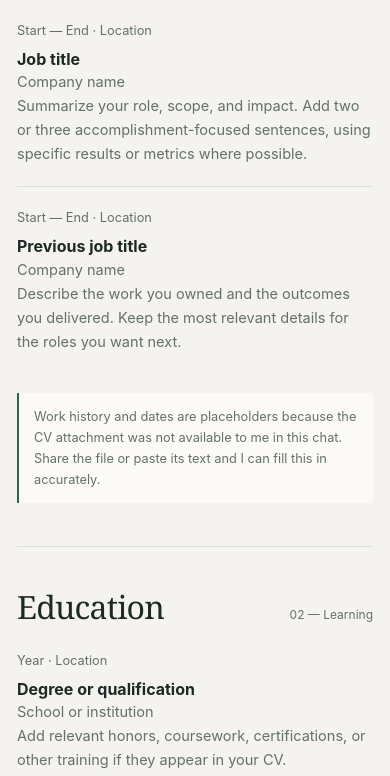
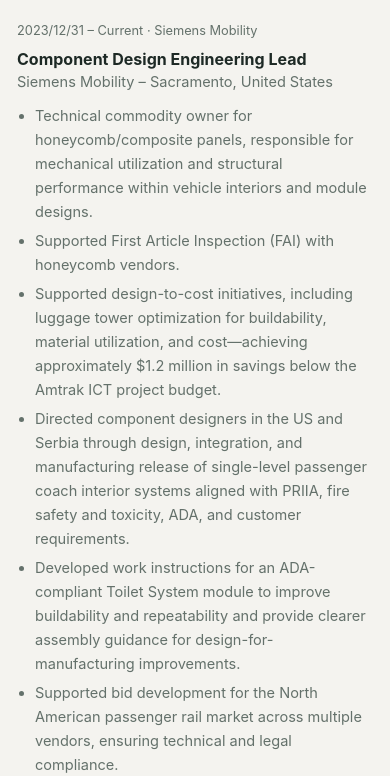
Before and after one commit to bxh5234/resume, a plain HTML site: page index.html in a window 390 px wide. Shown: the part 728-1504 px from the top of the page. Drawn offline with Linux system fonts and the light colour scheme.

Commit message:
Add LinkedIn profile and Siemens Mobility work experience

```diff
--- a/index.html
+++ b/index.html
@@ -56,6 +56,8 @@
     h3 { margin: 0; font-size: 1rem; line-height: 1.4; }
     .subhead { margin: 3px 0 9px; color: var(--accent); font-size: .86rem; }
     .entry p, .summary-copy { margin: 0; color: var(--muted); font-size: .91rem; }
+    .entry ul { margin: 10px 0 0; padding-left: 18px; color: var(--muted); font-size: .91rem; }
+    .entry li { margin: 5px 0; }
     .placeholder { display: inline-block; padding: 2px 8px; border-radius: 4px; background: var(--accent-soft); color: var(--accent); font-size: .82em; }
     .skills { display: flex; flex-wrap: wrap; gap: 8px; padding-top: 2px; }
     .skill { padding: 6px 11px; border: 1px solid var(--line); border-radius: 99px; color: var(--muted); font-size: .81rem; }
@@ -125,7 +127,7 @@
             <p class="sidebar-label">Get in touch</p>
             <div class="contact">
               <a href="mailto:your.email@example.com">your.email@example.com</a>
-              <a href="https://www.linkedin.com/" aria-label="LinkedIn profile">LinkedIn profile</a>
+              <a href="https://www.linkedin.com/in/bradin-heimbach-204aa1105/" aria-label="LinkedIn profile">LinkedIn profile</a>
               <a href="https://github.com/">GitHub profile</a>
               <span class="placeholder">Phone number (optional)</span>
             </div>
@@ -139,14 +141,24 @@
           <section class="section" id="experience">
             <div class="section-heading"><h2>Experience</h2><span class="section-count">01 — Work history</span></div>
             <article class="entry">
-              <div class="date"><span>Start — End</span><span>Location</span></div>
-              <div><h3>Job title</h3><p class="subhead">Company name</p><p>Summarize your role, scope, and impact. Add two or three accomplishment-focused sentences, using specific results or metrics where possible.</p></div>
+              <div class="date"><span>2023/12/31 – Current</span><span>Siemens Mobility</span></div>
+              <div>
+                <h3>Component Design Engineering Lead</h3>
+                <p class="subhead">Siemens Mobility – Sacramento, United States</p>
+                <ul>
+                  <li>Technical commodity owner for honeycomb/composite panels, responsible for mechanical utilization and structural performance within vehicle interiors and module designs.</li>
+                  <li>Supported First Article Inspection (FAI) with honeycomb vendors.</li>
+                  <li>Supported design-to-cost initiatives, including luggage tower optimization for buildability, material utilization, and cost—achieving approximately $1.2 million in savings below the Amtrak ICT project budget.</li>
+                  <li>Directed component designers in the US and Serbia through design, integration, and manufacturing release of single-level passenger coach interior systems aligned with PRIIA, fire safety and toxicity, ADA, and customer requirements.</li>
+                  <li>Developed work instructions for an ADA-compliant Toilet System module to improve buildability and repeatability and provide clearer assembly guidance for design-for-manufacturing improvements.</li>
+                  <li>Supported bid development for the North American passenger rail market across multiple vendors, ensuring technical and legal compliance.</li>
+                </ul>
+              </div>
             </article>
             <article class="entry">
               <div class="date"><span>Start — End</span><span>Location</span></div>
               <div><h3>Previous job title</h3><p class="subhead">Company name</p><p>Describe the work you owned and the outcomes you delivered. Keep the most relevant details for the roles you want next.</p></div>
             </article>
-            <div class="note">Work history and dates are placeholders because the CV attachment was not available to me in this chat. Share the file or paste its text and I can fill this in accurately.</div>
           </section>
 
           <section class="section" id="education">
```
